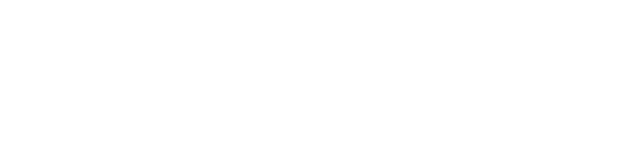
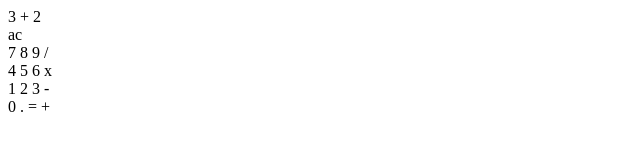
Before and after one commit to May-14/odin-calculator, a plain HTML site: page index.html in a window 1280 px wide. Shown: the whole page, without its empty margins (0-640 px from the left). Drawn offline with Linux system fonts and the light colour scheme.

Commit message:
Add all the components for a calculator
Nine numbers, four operators, an equal sign, a decimal point, and
a clear button. No structure yet.

```diff
--- a/index.html
+++ b/index.html
@@ -8,6 +8,37 @@
         <script src="./js/script.js" defer></script>
     </head>
     <body>
-
+        <div class="calculator">
+            <div class="display">
+                <span>3 + 2</span>
+            </div>
+            <div class="clear">
+                <span>ac</span>
+            </div>
+            <div class="first-row row">
+                <span class="digit">7</span>
+                <span class="digit">8</span>
+                <span class="digit">9</span>
+                <span class="operator">/</span>
+            </div>
+            <div class="second-row row">
+                <span class="digit">4</span>
+                <span class="digit">5</span>
+                <span class="digit">6</span>
+                <span class="operator">x</span>
+            </div>
+            <div class="third-row row">
+                <span class="digit">1</span>
+                <span class="digit">2</span>
+                <span class="digit">3</span>
+                <span class="operator">-</span>
+            </div>
+            <div class="fourth-row row">
+                <span class="digit">0</span>
+                <span class="digit">.</span>
+                <span>=</span>
+                <span class="operator">+</span>
+            </div>
+        </div>
     </body>
 </html>
```
